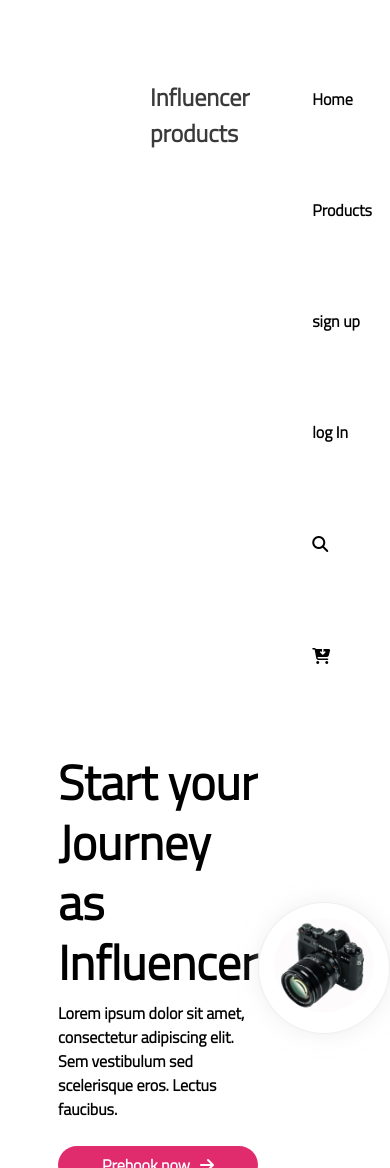
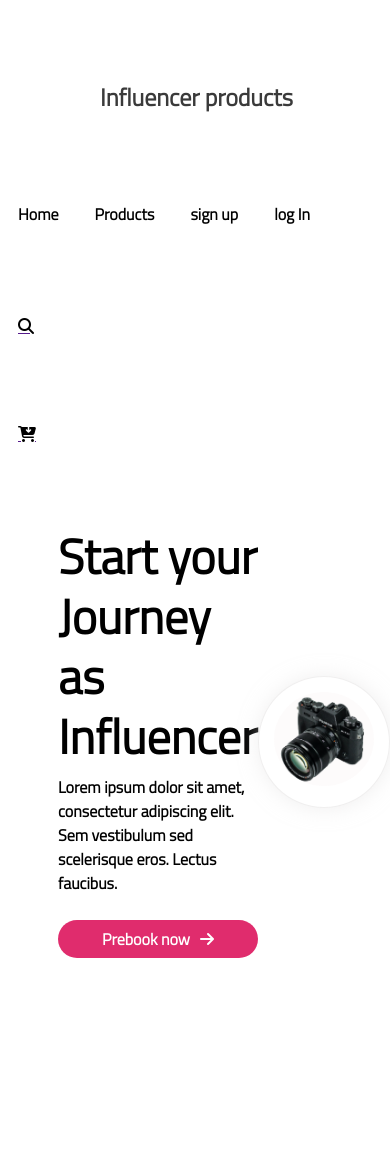
Before and after one commit to soniafrin/assignment-two, a plain HTML site: page index.html in a window 390 px wide. Shown: the top 1168 px of the page. After the commit the page ends 1042 px from the top, so only its background shows below. Drawn offline with Linux system fonts and the light colour scheme.

Commit message:
started responsive

```diff
--- a/css/style.css
+++ b/css/style.css
@@ -25,13 +25,12 @@ header{
     color: #3A3A3A;
     margin-top: 79px;
     margin-left: 150px;
+}
 
-}
 .nav-bar{
     display: flex;
     flex-wrap: wrap;
     flex: 3;
-
 }
 .menu-ul{
     display: flex;
--- a/index.html
+++ b/index.html
@@ -7,10 +7,10 @@
     <title>Influencer Gear</title>
     <!-- font awsome kit -->
     <script src="https://kit.fontawesome.com/0407766c57.js" crossorigin="anonymous"></script>
-    <!-- responsiveSheet -->
-    <link rel="stylesheet" href="responsive/responsive.css">
       <!-- stylesheet -->
       <link rel="stylesheet" href="css/style.css">
+       <!-- responsiveSheet -->
+    <link rel="stylesheet" href="responsive/responsive.css">
 </head>
 <body>
     <!-- main part start -->
@@ -19,9 +19,11 @@
         <section class="section1">
             <!-- header start here -->
             <header>
+
                 <h2 class="nav-heading">Influencer products</h2>
+            </div>
                 <!-- nav start -->
-                <nav class="nav-bar">
+                    <nav class="nav-bar">
                         <ul class="menu-ul">
                             <li class="menu-li"><a href="" class="menu-a">Home</a></li>
                             <li class="menu-li"><a href="" class="menu-a">Products</a></li>
@@ -30,9 +32,7 @@
                         </ul>
                         <div class="menu-icon">
                             <a href=""><i class="fas fa-search"></i></a>
-                        </div>
-                        <div class="menu-icon">
-                           <a href=""> <i class="fas fa-cart-arrow-down"></i></a>
+                            <a href=""> <i class="fas fa-cart-arrow-down"></i></a>
                         </div>
                 </nav>
                 <!-- nav end -->
--- a/responsive/responsive.css
+++ b/responsive/responsive.css
@@ -0,0 +1,19 @@
+@media only screen and (max-width:480px)
+{
+
+    .nav-heading{
+      margin-left: 100px;
+    }
+    .nav-bar{
+
+      flex-wrap: nowrap;
+      flex-direction: column;
+    }
+    .menu-ul, .menu-icon i{
+      flex-wrap: nowrap;
+  }
+    .menu-icon i{
+      display: flex;
+      flex-direction: row;
+    }
+};
```
